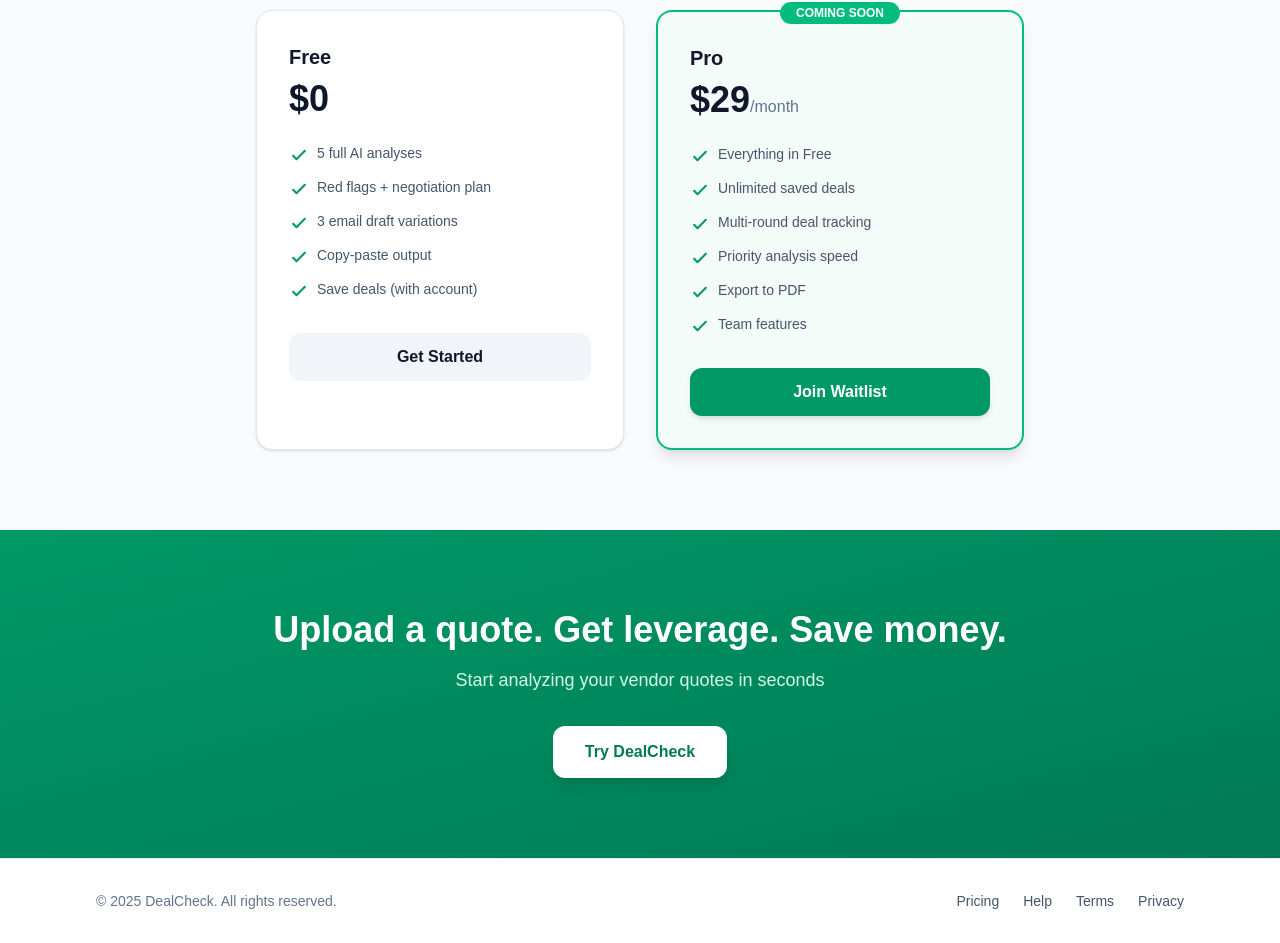
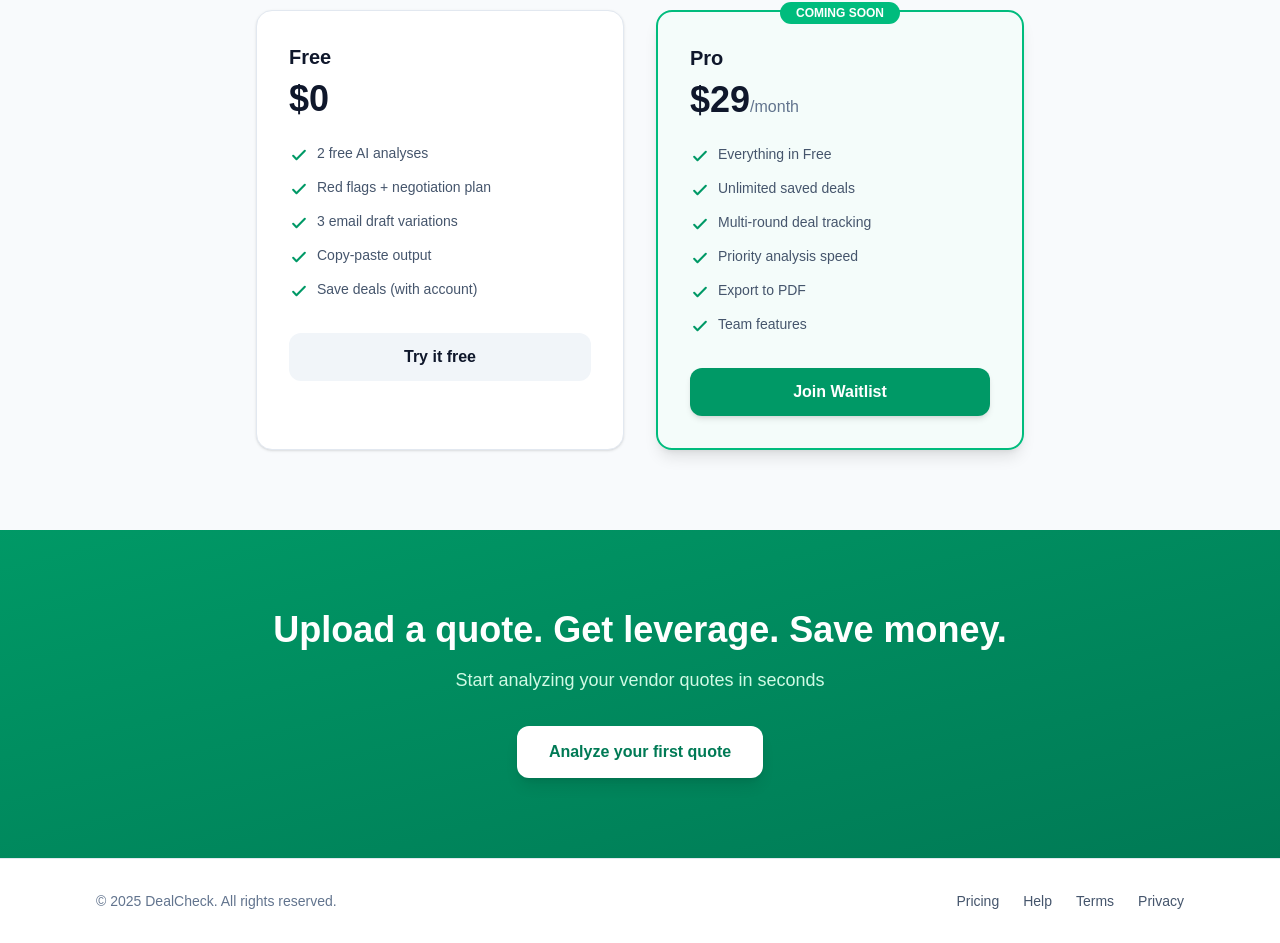
Before and after one commit to Boomchakalala/Dealcheck, a Next.js app: page / in a window 1280 px wide. Shown: the part 2584-3527 px from the top of the page. Built offline with nearby package versions, Linux system fonts and the light colour scheme.

Commit message:
Sandbox autosave

```diff
--- a/src/app/page.tsx
+++ b/src/app/page.tsx
@@ -468,7 +468,7 @@ export default function LandingPage() {
               </div>
               <ul className="space-y-3 mb-8">
                 {[
-                  '5 full AI analyses',
+                  '2 free AI analyses',
                   'Red flags + negotiation plan',
                   '3 email draft variations',
                   'Copy-paste output',
@@ -486,7 +486,7 @@ export default function LandingPage() {
                 href="/try"
                 className="block w-full text-center py-3 rounded-xl font-semibold bg-slate-100 text-slate-900 hover:bg-slate-200 transition-all"
               >
-                Get Started
+                Try it free
               </Link>
             </div>
 
@@ -542,7 +542,7 @@ export default function LandingPage() {
             href="/try"
             className="inline-flex items-center justify-center px-8 py-3.5 text-base font-semibold rounded-xl bg-white text-emerald-700 hover:bg-slate-50 transition-all shadow-lg hover:shadow-xl"
           >
-            Try DealCheck
+            Analyze your first quote
           </Link>
         </div>
       </section>
--- a/src/app/pricing/page.tsx
+++ b/src/app/pricing/page.tsx
@@ -24,7 +24,7 @@ export default function PricingPage() {
                 Try free. Pay when you&apos;re ready.
               </h1>
               <p className="text-lg text-slate-500 leading-relaxed max-w-xl mx-auto">
-                Get 5 free analyses to see if DealCheck works for you.
+                Get 2 free analyses to see if DealCheck works for you.
               </p>
             </div>
 
```
